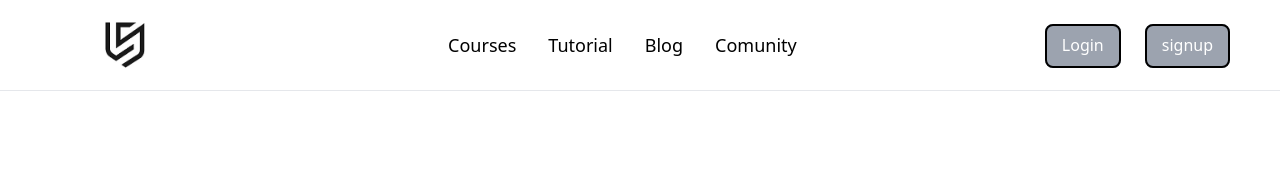
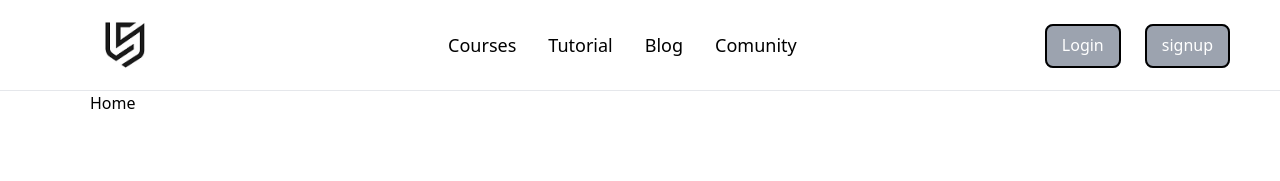
Before and after one commit to ammoriddin/LSAI, a React (Vite) app: page / in a window 1280 px wide. Shown: the top 181 px of the page. Built offline with nearby package versions, Linux system fonts and the light colour scheme.

Commit message:
Create home page

```diff
--- a/src/App.jsx
+++ b/src/App.jsx
@@ -3,12 +3,14 @@ import Login from './components/login/login';
 import Signup from './components/signup/signup';
 import Navbar from './containers/navbar/navbar';
 import ForgotPassword from './components/forgotpassword/forgotpassword';
+import Home from './containers/home/main';
 
 function App() {
   return (
     <Router>
       <Navbar />
       <Routes>
+        <Route path='/' element={<Home />} />
         <Route path='/login' element={<Login />} />
         <Route path='/signup' element={<Signup />} />
         <Route path='/forgot-password' element={<ForgotPassword />} />
--- /dev/null
+++ b/src/containers/home/main.jsx
@@ -0,0 +1,11 @@
+import React from 'react'
+
+export default function Home() {
+  return (
+    <section className='w-full'>
+      <div className='container'>
+        Home
+      </div>
+    </section>
+  )
+}
```
